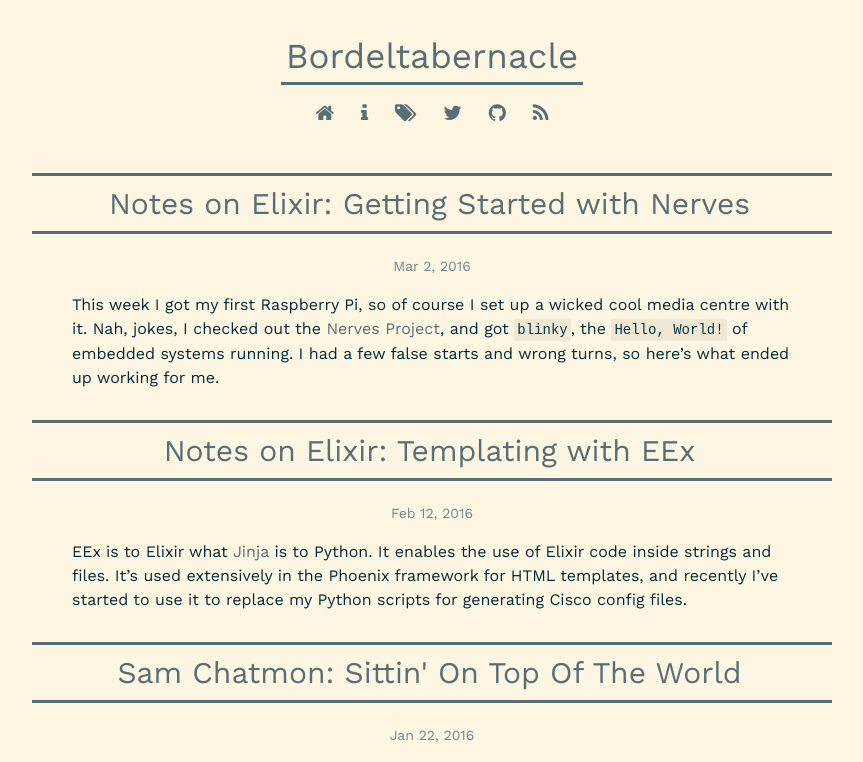
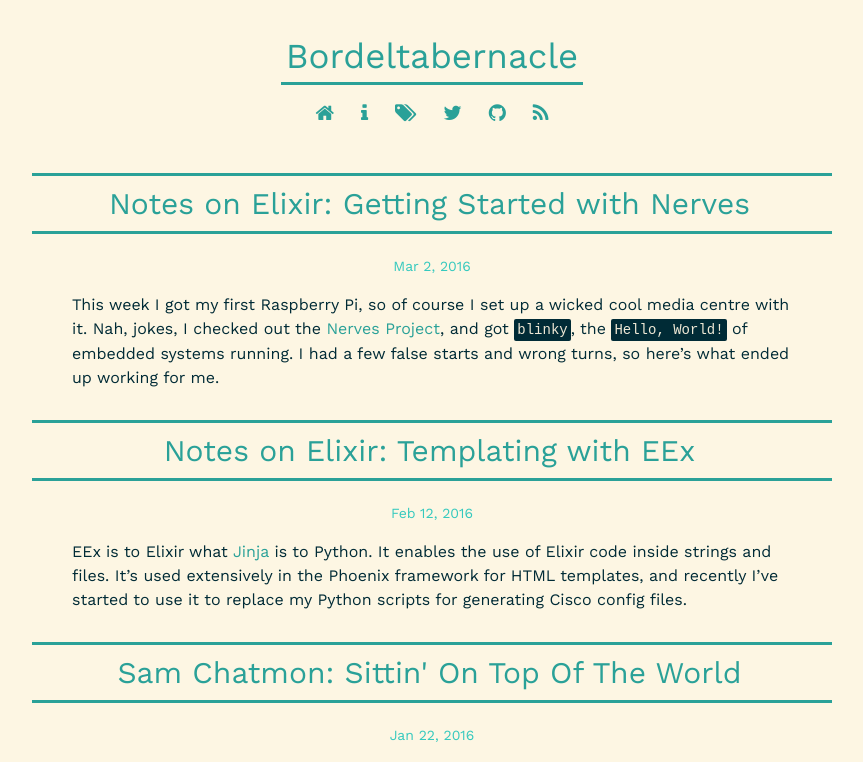
Before and after one commit to robphoenix/bordeltabernacle.github.io, a Jekyll site: the page built from index.html, in a window 1280 px wide. Shown: the top 762 px of the page, without its empty margins (208-1071 px from the left). Built offline with Jekyll 4.4.1, drawn with Linux system fonts in a browser that asks for light colours; nearby versions of some CDN libraries; Markdown is read by kramdown in place of the engine named in the settings; the list of posts is cut into pages by our own code; grey boxes are pictures that could not be loaded.

Commit message:
changing colours

````diff
--- a/_layouts/post.html
+++ b/_layouts/post.html
@@ -31,8 +31,7 @@
 			  {% endif %}
 			  {% assign tags_list = nil %}
 			{% endunless %}
-			<p class="section-title post-meta"> • Share: </p>
-	        <a class="post-meta" href="http://twitter.com/share?text={{page.title | encode}}{% if site.author.twitter%}&via={{site.author.twitter}}{% endif %}"
+			<p class="section-title post-meta"> • Share: </p> <a class="post-meta" href="http://twitter.com/share?text={{page.title | encode}}{% if site.author.twitter%}&via={{site.author.twitter}}{% endif %}"
 	           onclick="window.open(this.href, 'twitter-share', 'width=550,height=235');return false;">
 	          Twitter
 	        </a>
--- a/_posts/2016-03-02-notes-on-elixir-getting-started-with-nerves.markdown
+++ b/_posts/2016-03-02-notes-on-elixir-getting-started-with-nerves.markdown
@@ -63,7 +63,7 @@
 
 The script will ask you to add `bake` to your path, so open up your `~/.bashrc` or `~/.zshrc` in your text editor of choice and pop this in:
 
-{% highlight bash lineos %}
+```bash
 # add bake to path
 export PATH=$PATH:~/.bake/bin
 ```
--- a/_sass/_base.scss
+++ b/_sass/_base.scss
@@ -93,7 +93,7 @@
     }
 
     &:hover {
-        color: $link-color-light;
+        color: $link-color;
     }
 }
 
@@ -133,9 +133,9 @@
 
 code {
   font-size: 14px;
-  color: #073642;
+  color: #eee8d5;
   padding: 3px 3px;
-  background: #eee8d5;
+  background: #002b36;
   border-radius: 2px;
   overflow-x: auto;
   line-height: 23px;
--- a/css/main.scss
+++ b/css/main.scss
@@ -17,10 +17,10 @@
 $background-color: #fdf6e3;
 $background-color-light: lighten($background-color, 10%);
 $background-color-lighter: lighten($background-color-light, 10%);
-$brand-color:      #586e75;
+$brand-color:      #2aa198;
 $brand-color-light:lighten($brand-color, 10%);
-$link-color:       #4F772D;
-$link-color-light: #93a1a1;
+$link-color:       #d33682;
+$link-color-light: #d33682;
 $code-bg-dark: #002b36;
 $code-bg-light: black;
 $code-font:        'Source Code Pro', monospace, sans-serif;
````
Also changed, not shown: _posts/2015-12-31-notes-on-elixir-pattern-matching.md (+3 -3 lines).
